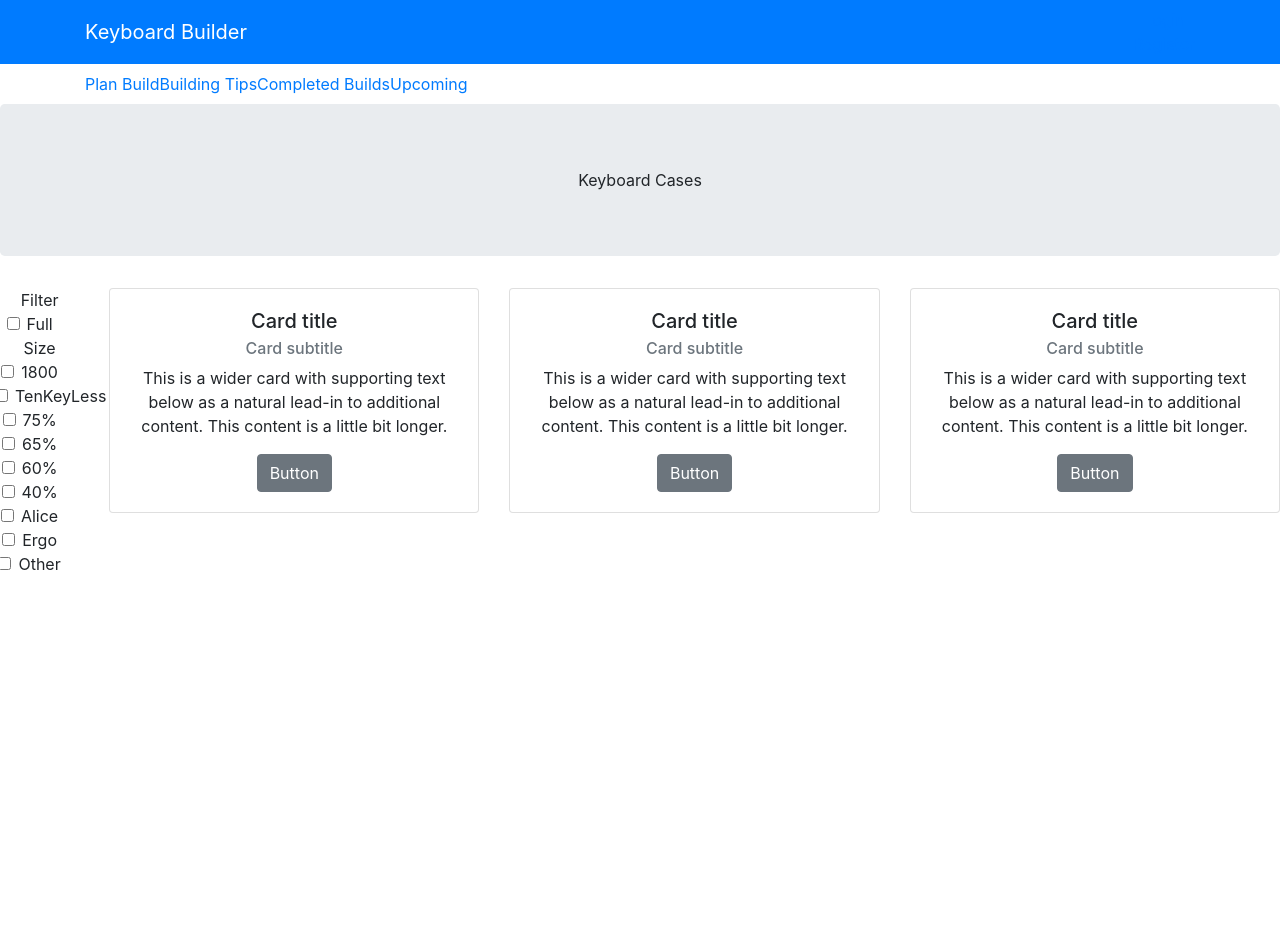
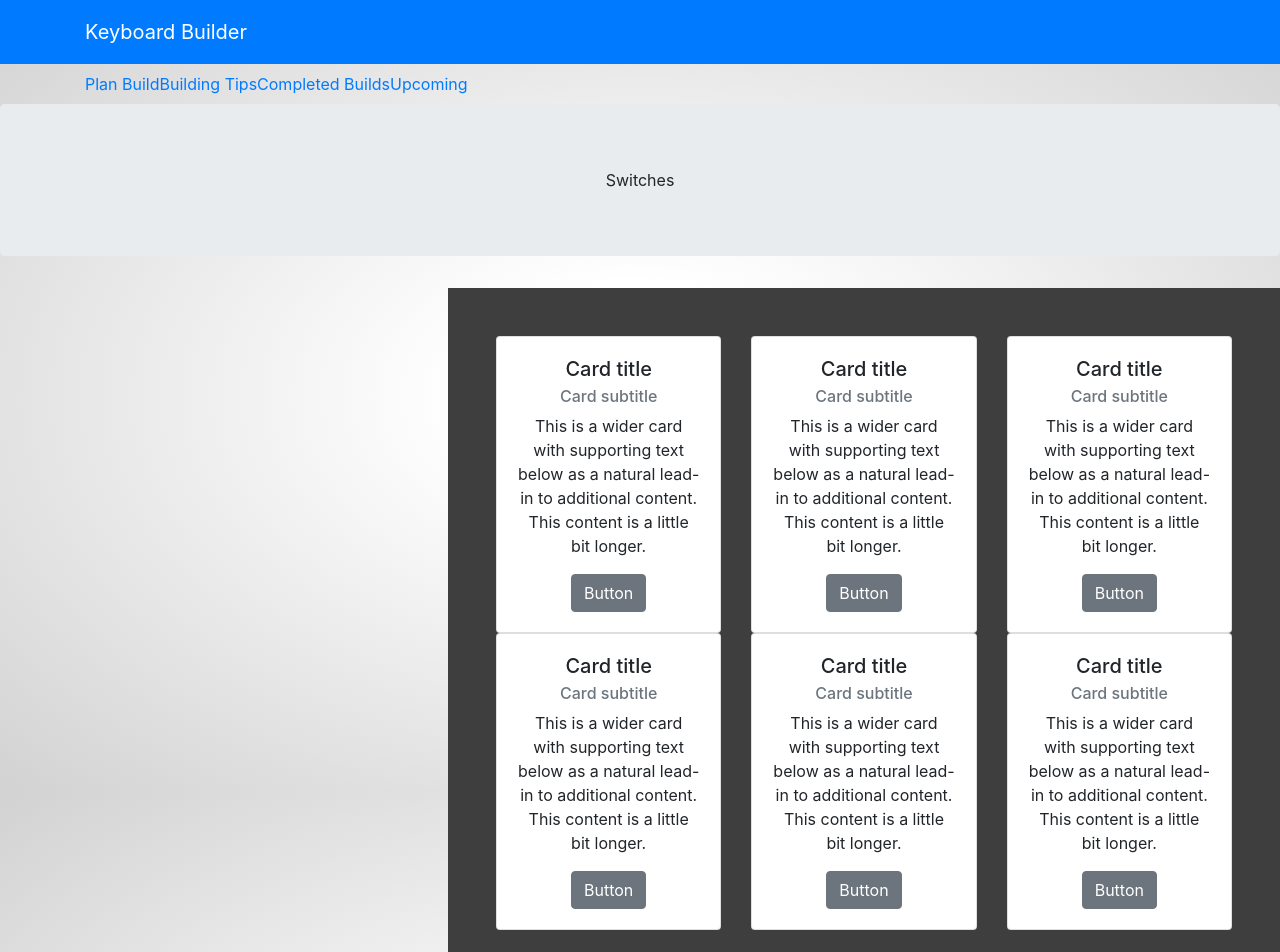
Before and after one commit to santiago-mark/KeyboardBuilderReact, a React (Create React App) app: page / in a window 1280 px wide. Shown: the top 952 px of the page. Before the commit the page ends 800 px from the top, so only its background shows below. Built offline with nearby package versions, Linux system fonts and the light colour scheme.

Commit message:
editing layout

```diff
--- a/src/App.js
+++ b/src/App.js
@@ -7,6 +7,7 @@ import { BrowserRouter } from 'react-router-dom';
 import 'react-minimal-side-navigation/lib/ReactMinimalSideNavigation.css';
 
 import './App.css';
+import './css/layout.css'
 
 class App extends Component {
     render() {
--- a/src/components/MainComponent.js
+++ b/src/components/MainComponent.js
@@ -3,6 +3,8 @@ import { Switch, Route, Redirect } from 'react-router-dom';
 import Header from './HeaderComponent';
 import BuildPlanner from './BuildPlannerComponent';
 import SearchKeyboardCase from './SearchKeyboardCaseComponent';
+import SearchKeycapSet from './SearchKeycapSetComponent';
+import SearchSwitch from './SearchSwitchComponent';
 
 class Main extends Component {
     constructor(props) {
@@ -15,9 +17,10 @@ class Main extends Component {
                 <Header />
                 {/*
                 <BuildPlanner />
-
+                <SearchKeyboardCase />
+                <SearchKeycapSet />
                 */}
-                <SearchKeyboardCase />
+                <SearchSwitch />
             </div>
         );
     }
--- /dev/null
+++ b/src/components/SearchKeycapSetComponent.js
@@ -0,0 +1,61 @@
+import React, { Component }  from 'react';
+import { Navbar, NavbarBrand, Nav, NavLink, NavItem, Jumbotron, Container, Row, Col, Label, FormGroup, Button, Input, CardDeck, Card, CardBody, CardImg, CardText, CardSubtitle, CardTitle } from 'reactstrap';
+
+class SearchKeycapSet extends Component {
+    constructor(props) {
+        super(props);
+    }
+
+    render() {
+        return (
+            <React.Fragment>
+                <Jumbotron>
+                    Keycap Set
+                </Jumbotron>
+
+                <Row>
+                    <Col md="1">
+                        Filter
+                        <Col><Input type="checkbox" /> GMK</Col>
+                        <Col><Input type="checkbox" /> ABS</Col>
+                        <Col><Input type="checkbox" /> PBT</Col>
+                        <Col><Input type="checkbox" /> POM</Col>
+
+                    </Col>
+
+                    <Col>
+                    <CardDeck>
+
+                        <Card>
+                        <CardBody>
+                            <CardTitle tag="h5">Card title</CardTitle>
+                            <CardSubtitle tag="h6" className="mb-2 text-muted">Card subtitle</CardSubtitle>
+                            <CardText>This is a wider card with supporting text below as a natural lead-in to additional content. This content is a little bit longer.</CardText>
+                            <Button>Button</Button>
+                        </CardBody>
+                        </Card>
+                        <Card>
+                        <CardBody>
+                            <CardTitle tag="h5">Card title</CardTitle>
+                            <CardSubtitle tag="h6" className="mb-2 text-muted">Card subtitle</CardSubtitle>
+                            <CardText>This is a wider card with supporting text below as a natural lead-in to additional content. This content is a little bit longer.</CardText>
+                            <Button>Button</Button>
+                        </CardBody>
+                        </Card>
+                        <Card>
+                        <CardBody>
+                            <CardTitle tag="h5">Card title</CardTitle>
+                            <CardSubtitle tag="h6" className="mb-2 text-muted">Card subtitle</CardSubtitle>
+                            <CardText>This is a wider card with supporting text below as a natural lead-in to additional content. This content is a little bit longer.</CardText>
+                            <Button>Button</Button>
+                        </CardBody>
+                        </Card>
+                    </CardDeck>
+                    </Col>
+                </Row>
+            </React.Fragment>
+        );
+    }
+}
+
+export default SearchKeycapSet;
--- /dev/null
+++ b/src/components/SearchSwitchComponent.js
@@ -0,0 +1,88 @@
+import React, { Component }  from 'react';
+import { Navbar, NavbarBrand, Nav, NavLink, NavItem, Jumbotron, Container, Row, Col, Label, FormGroup, Button, Input, CardDeck, Card, CardBody, CardImg, CardText, CardSubtitle, CardTitle } from 'reactstrap';
+
+class SearchSwitch extends Component {
+    constructor(props) {
+        super(props);
+    }
+
+    render() {
+        return (
+            <React.Fragment>
+                <Jumbotron>
+                    Switches
+                </Jumbotron>
+
+
+                    <div className="Sidebar">
+                        Filter
+                        <Input type="checkbox" /> Clicky
+                        <Input type="checkbox" /> Linear
+                        <Input type="checkbox" /> Tactile
+
+                    </div>
+
+                    <div className="Content">
+                        <CardDeck>
+
+                            <Card>
+                            <CardBody>
+                                <CardTitle tag="h5">Card title</CardTitle>
+                                <CardSubtitle tag="h6" className="mb-2 text-muted">Card subtitle</CardSubtitle>
+                                <CardText>This is a wider card with supporting text below as a natural lead-in to additional content. This content is a little bit longer.</CardText>
+                                <Button>Button</Button>
+                            </CardBody>
+                            </Card>
+                            <Card>
+                            <CardBody>
+                                <CardTitle tag="h5">Card title</CardTitle>
+                                <CardSubtitle tag="h6" className="mb-2 text-muted">Card subtitle</CardSubtitle>
+                                <CardText>This is a wider card with supporting text below as a natural lead-in to additional content. This content is a little bit longer.</CardText>
+                                <Button>Button</Button>
+                            </CardBody>
+                            </Card>
+                            <Card>
+                            <CardBody>
+                                <CardTitle tag="h5">Card title</CardTitle>
+                                <CardSubtitle tag="h6" className="mb-2 text-muted">Card subtitle</CardSubtitle>
+                                <CardText>This is a wider card with supporting text below as a natural lead-in to additional content. This content is a little bit longer.</CardText>
+                                <Button>Button</Button>
+                            </CardBody>
+                            </Card>
+                        </CardDeck>
+
+                        <CardDeck>
+
+                        <Card>
+                        <CardBody>
+                            <CardTitle tag="h5">Card title</CardTitle>
+                            <CardSubtitle tag="h6" className="mb-2 text-muted">Card subtitle</CardSubtitle>
+                            <CardText>This is a wider card with supporting text below as a natural lead-in to additional content. This content is a little bit longer.</CardText>
+                            <Button>Button</Button>
+                        </CardBody>
+                        </Card>
+                        <Card>
+                        <CardBody>
+                            <CardTitle tag="h5">Card title</CardTitle>
+                            <CardSubtitle tag="h6" className="mb-2 text-muted">Card subtitle</CardSubtitle>
+                            <CardText>This is a wider card with supporting text below as a natural lead-in to additional content. This content is a little bit longer.</CardText>
+                            <Button>Button</Button>
+                        </CardBody>
+                        </Card>
+                        <Card>
+                        <CardBody>
+                            <CardTitle tag="h5">Card title</CardTitle>
+                            <CardSubtitle tag="h6" className="mb-2 text-muted">Card subtitle</CardSubtitle>
+                            <CardText>This is a wider card with supporting text below as a natural lead-in to additional content. This content is a little bit longer.</CardText>
+                            <Button>Button</Button>
+                        </CardBody>
+                        </Card>
+                        </CardDeck>
+                    </div>
+
+            </React.Fragment>
+        );
+    }
+}
+
+export default SearchSwitch;
--- /dev/null
+++ b/src/css/layout.css
@@ -0,0 +1,60 @@
+html, body {
+    margin: 0px;
+    padding: 0px;
+    width: 100%;
+    height: 99%;
+    position: relative;
+  }
+
+  body {
+    font-family: "Helvetica Neue", Helvetica, Arial, sans-serif;
+    background: radial-gradient(ellipse at center, rgba(255,255,255,1) 20%,rgba(210,210,210,1) 100%);
+    padding: 0px;
+  }
+
+  h1 {
+    margin: 0px;
+  }
+
+  p {
+    margin: 0px;
+  }
+
+  canvas {
+    position: relative;
+    margin: 0 auto 3em auto;
+    padding: 0;
+    overflow: visible;
+    background-clip: content-box;
+    box-shadow: 0px 0px 20px rgba(0, 0, 0, 0.54);
+    background-color: white;
+    width: 100%;
+  }
+
+  .center {
+    width: 760px;
+    height: 480px;
+    left: 50%;
+    top: 50%;
+    text-align: center;
+    display: flex;
+    flex: 1 auto;
+    background: black;
+    box-shadow: 0px 0px 20px rgba(0, 0, 0, 0.25);
+  }
+
+  .Sidebar {
+    display: inline-block;
+    width: 35%;
+    background: white;
+
+  }
+
+  .Content {
+    display: inline-block;
+    width: 65%;
+    background: #3E3E3E;
+    padding: 3em;
+    overflow-y: scroll;
+    overflow-x: hidden;
+  }
```
